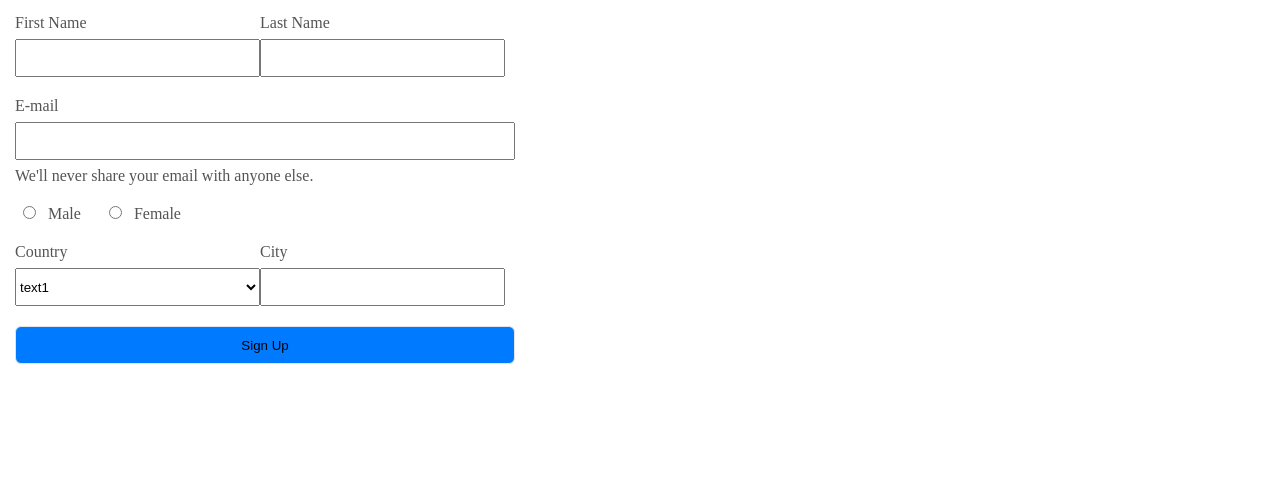
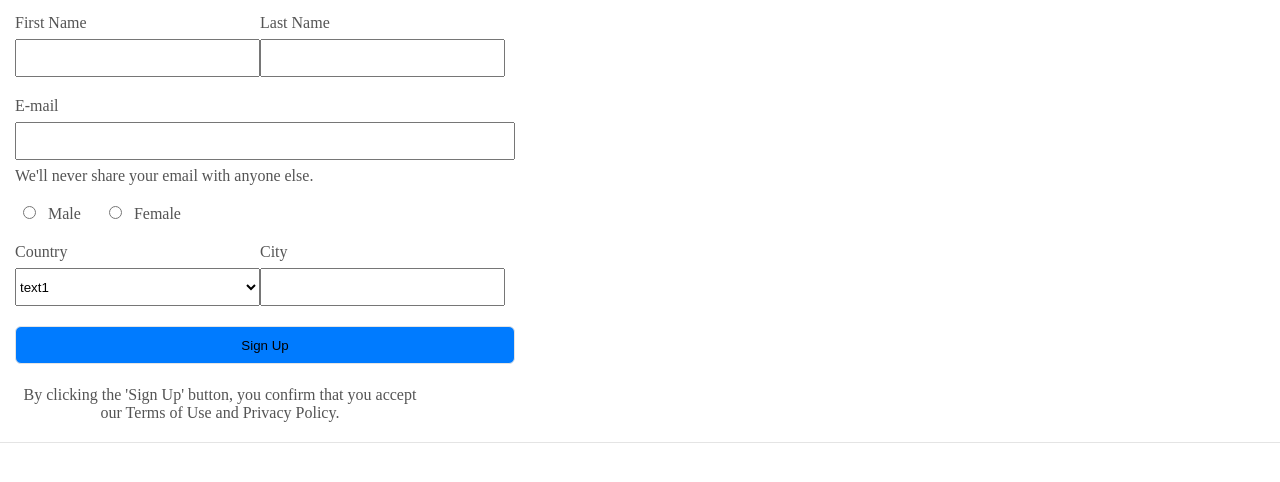
Before and after one commit to KravetsBogdan/Myrepo, a plain HTML site: page seventh_project/index.html in a window 1280 px wide. Shown: the part 38-520 px from the top of the page. Drawn offline with Linux system fonts and the light colour scheme.

Commit message:
add new project

```diff
--- a/seventh_project/index.html
+++ b/seventh_project/index.html
@@ -10,7 +10,7 @@
 <body>
     <main class="main">
         <section class="create-account">
-            <div class="container">
+            <div class="container border">
                 <div class="create-accounte__title">
                     <h1>Create an Account</h1>
                 </div>
@@ -70,6 +70,9 @@
                         <button type="submit" class="button-holder__btn">Sign Up</button>
                     </div>
                 </form>
+                <div class="description">
+                    <p>By clicking the 'Sign Up' button, you confirm that you accept our Terms of Use and Privacy Policy.</p>
+                </div>
             </div>
         </section>
     </main>
--- a/seventh_project/src/style/style.css
+++ b/seventh_project/src/style/style.css
@@ -54,6 +54,10 @@ body{
     margin: 0 20px 0 0;
 }
 
+.button-holder{
+    margin: 0 0 22px;
+}
+
 .button-holder__btn{
     width: 100%;
     width: 500px;
@@ -62,3 +66,14 @@ body{
     background: #007BFF;
     border: 1px solid #E4E4E4;
 }
+
+.description{
+    width: 100%;
+    width: 410px;
+    text-align: center;
+    margin: 0 0 20px;
+}
+
+.border{
+    border-bottom: 1px solid #E4E4E4;
+}
```
